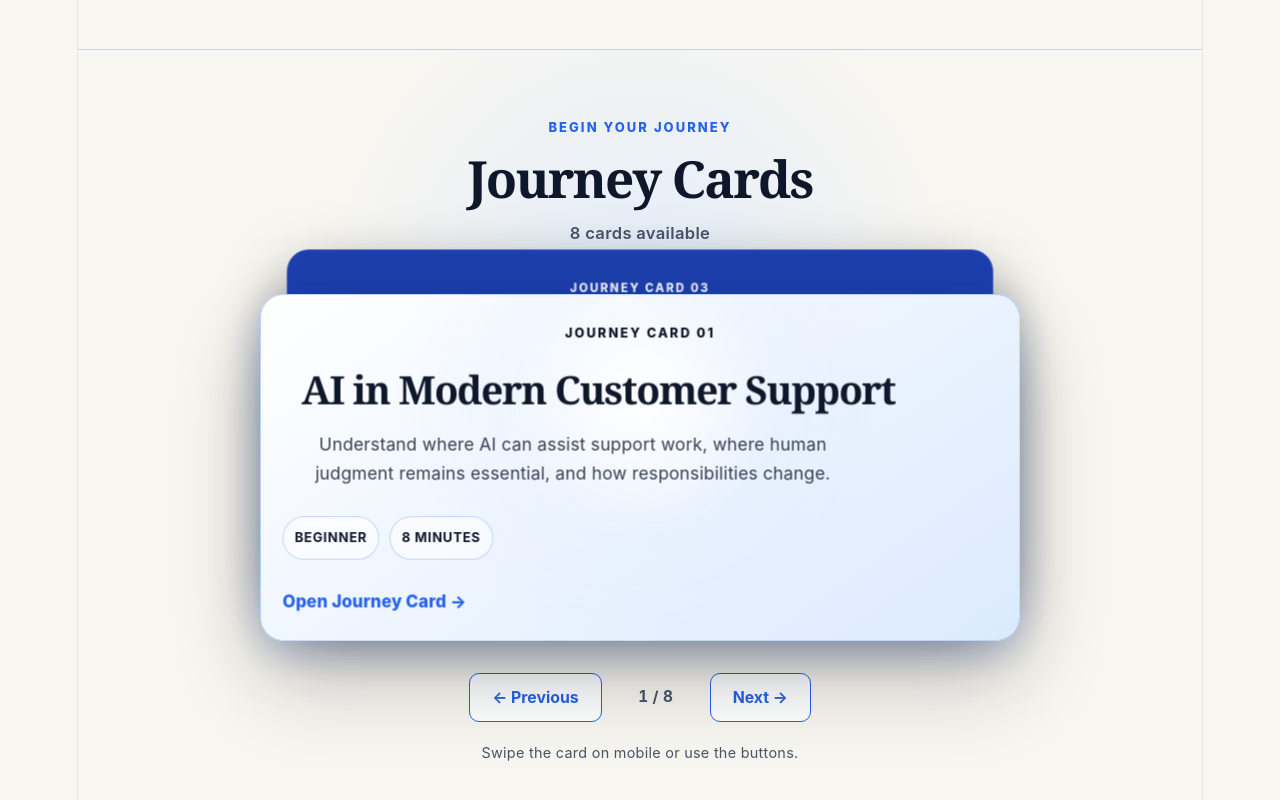
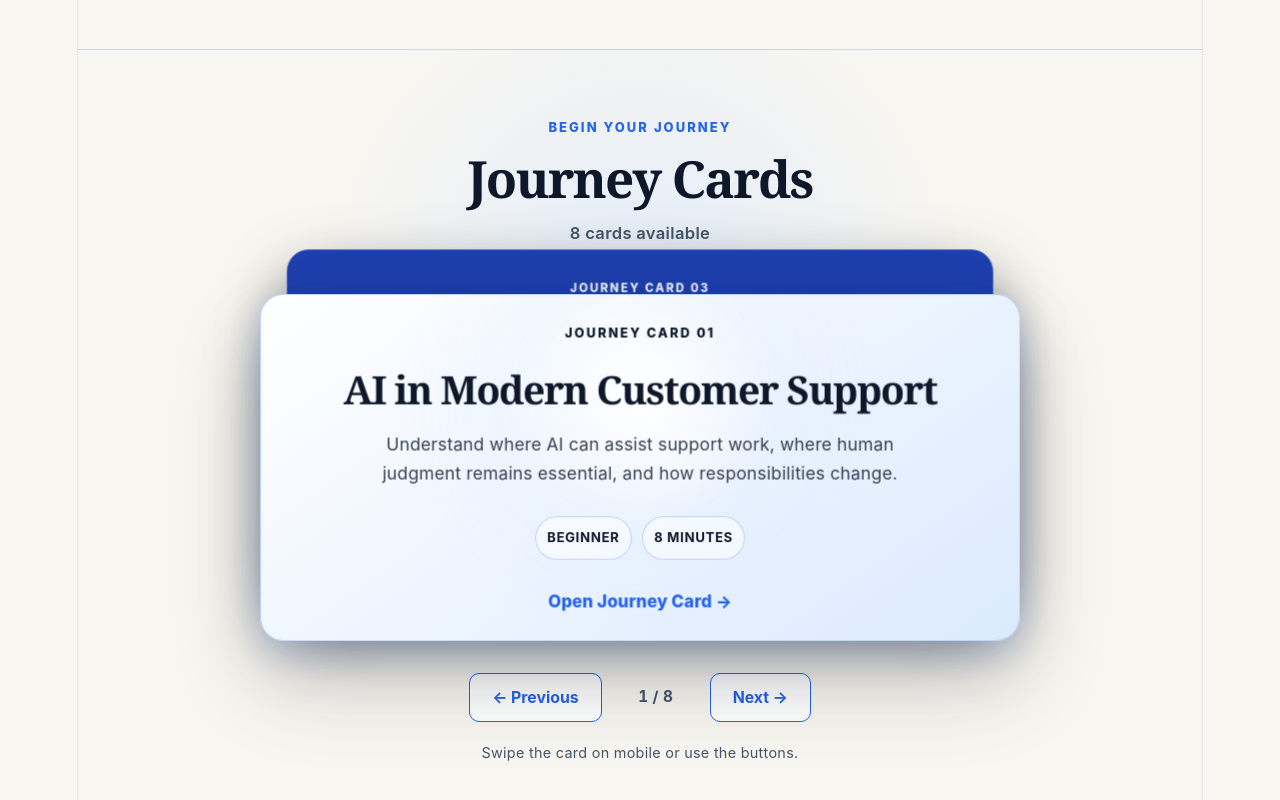
Before and after one commit to TalhaRajput10/bridge, a React (Vite) app: page /collections/ai-in-support in a window 1280 px wide. Shown: the part 482-1282 px from the top of the page. Built offline with nearby package versions, Linux system fonts and the light colour scheme.

Commit message:
Center Journey Card content

```diff
--- a/src/App.css
+++ b/src/App.css
@@ -2131,3 +2131,24 @@ main > h2,
     width: calc(100% - 16px);
   }
 }
+
+/* ---------- Center content inside the active Journey Card ---------- */
+
+.journey-deck-card.active-card {
+  align-items: center;
+  text-align: center;
+}
+
+.journey-deck-card.active-card h3,
+.journey-deck-card.active-card > p {
+  margin-right: auto;
+  margin-left: auto;
+}
+
+.journey-deck-card.active-card .journey-metadata {
+  justify-content: center;
+}
+
+.journey-deck-card.active-card > a {
+  align-self: center;
+}
```
